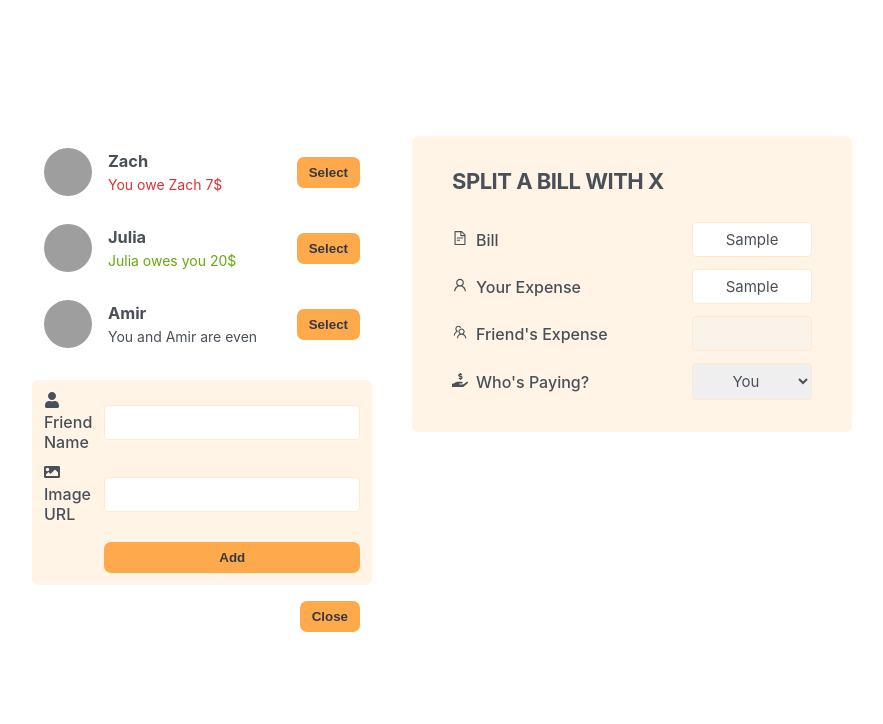
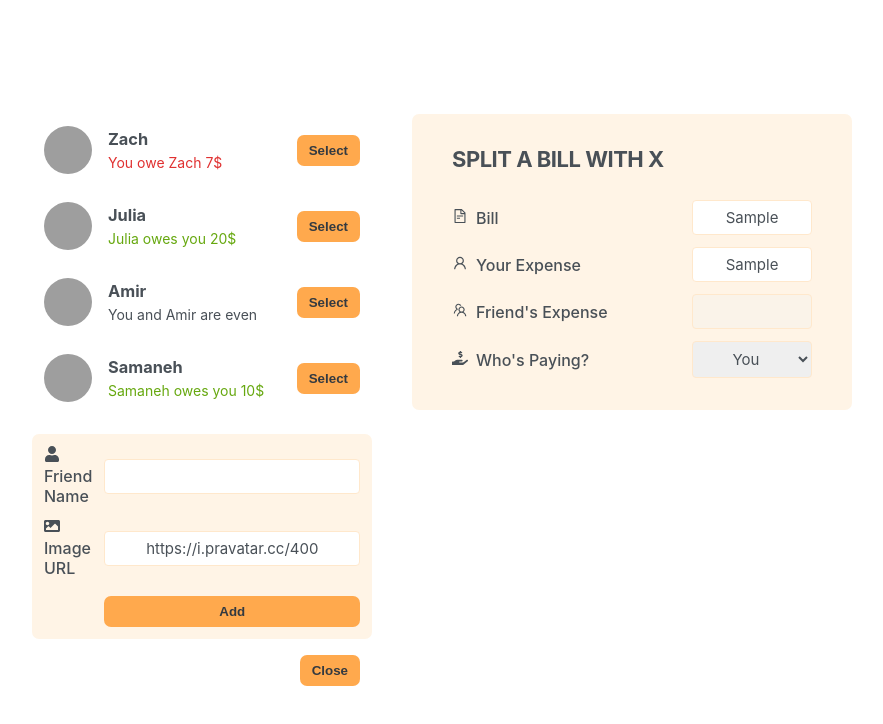
Before and after one commit to MatinT-SA/share-split, a React (Create React App) app: page / in a window 1280 px wide. Both pictures are taken after typing "Sample", "Sample" into the empty fields and a click on the button "Add Friend". Shown: the top 724 px of the page, without its empty margins (198-1081 px from the left). Built offline with nearby package versions, Linux system fonts and the light colour scheme; grey boxes are pictures that could not be loaded.

Commit message:
adding friends logic in FormAddFriend component

```diff
--- a/src/App.js
+++ b/src/App.js
@@ -1,10 +1,10 @@
+import { useState } from "react";
 import { FaUser, FaImage, FaHandHoldingUsd } from "react-icons/fa";
 import {
   AiOutlineFileText,
   AiOutlineUser,
   AiOutlineTeam,
 } from "react-icons/ai";
-import { useState } from "react";
 
 const initialFriends = [
   {
@@ -25,20 +25,32 @@
     image: "https://i.pravatar.cc/400?img=68",
     balance: 0,
   },
+  {
+    id: 734912,
+    name: "Samaneh",
+    image: "https://i.pravatar.cc/400?img=32",
+    balance: 10,
+  },
 ];
 
 export default function App() {
   const [showAddFriend, setShowAddFriend] = useState(false);
+  const [friends, setFriends] = useState(initialFriends);
 
   function handleShowAddFriend() {
     setShowAddFriend((curShow) => !curShow);
   }
 
+  function handleAddFriend(friend) {
+    setFriends((friends) => [...friends, friend]);
+    setShowAddFriend(false);
+  }
+
   return (
     <div className="app">
       <div className="sidebar">
-        <FriendsList />
-        {showAddFriend && <FormAddFriend />}
+        <FriendsList friends={friends} />
+        {showAddFriend && <FormAddFriend onAddFriend={handleAddFriend} />}
         <Button onClick={handleShowAddFriend}>
           {showAddFriend ? "Close" : "Add Friend"}
         </Button>
@@ -48,9 +60,7 @@
   );
 }
 
-function FriendsList() {
-  const friends = initialFriends;
-
+function FriendsList({ friends }) {
   return (
     <ul>
       {friends.map((friend) => (
@@ -91,20 +101,51 @@
   );
 }
 
-function FormAddFriend() {
+function FormAddFriend({ onAddFriend }) {
+  const [name, setName] = useState("");
+  const [image, setImage] = useState("https://i.pravatar.cc/400");
+
+  function handleSubmit(e) {
+    e.preventDefault();
+
+    if (!name || !image) return;
+
+    const id = crypto.randomUUID();
+
+    const newFriend = {
+      name,
+      image: `${image}/${id}`,
+      balance: 0,
+      id,
+    };
+
+    onAddFriend(newFriend);
+
+    setName("");
+    setImage("https://i.pravatar.cc/400");
+  }
+
   return (
-    <form className="form-add-friend">
+    <form className="form-add-friend" onSubmit={handleSubmit}>
       <label>
         <FaUser className="icons" />
         Friend Name
       </label>
-      <input type="text" />
+      <input
+        type="text"
+        value={name}
+        onChange={(e) => setName(e.target.value)}
+      />
 
       <label>
         <FaImage className="icons" />
         Image URL
       </label>
-      <input type="text" />
+      <input
+        type="text"
+        value={image}
+        onChange={(e) => setImage(e.target.value)}
+      />
 
       <Button>Add</Button>
     </form>
```
